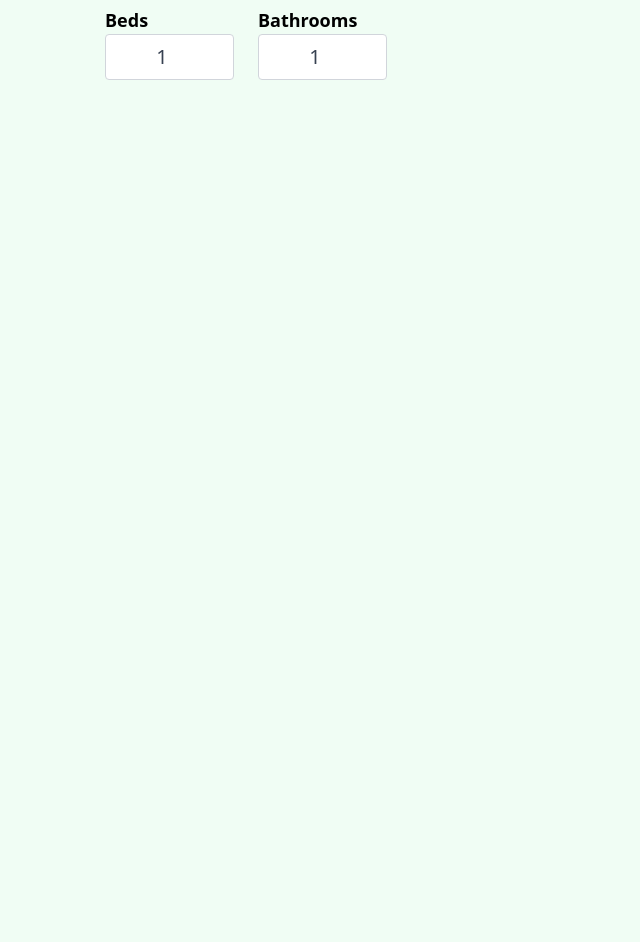
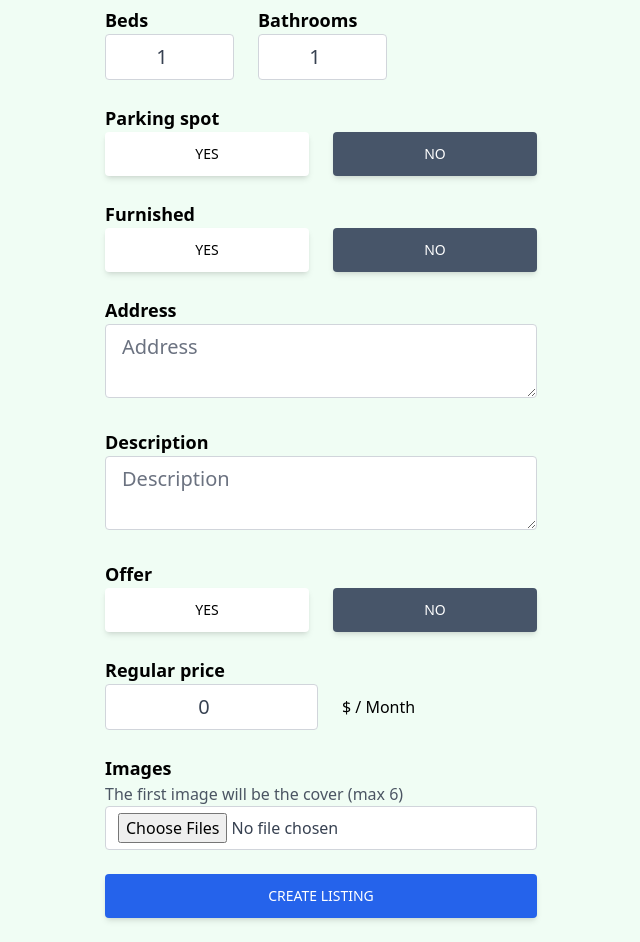
Before and after one commit to SoneThaya/realtor-clone-vite-tailwind-firebase, a React (Vite) app: page /createlisting in a window 1280 px wide. Shown: the part 320-1262 px from the top of the page, without its empty margins (319-959 px from the left). Before the commit the page ends 800 px from the top, so only its background shows below. Built offline with nearby package versions, Linux system fonts and the light colour scheme; no server answers.

Commit message:
completed createListing page

```diff
--- a/src/pages/CreateListing.tsx
+++ b/src/pages/CreateListing.tsx
@@ -6,8 +6,27 @@
     name: "",
     bedrooms: 1,
     bathrooms: 1,
+    parking: false,
+    furnished: false,
+    address: "",
+    description: "",
+    offer: false,
+    regularPrice: 0,
+    discountedPrice: 0,
   });
-  const { type, name, bedrooms, bathrooms } = formData;
+  const {
+    type,
+    name,
+    bedrooms,
+    bathrooms,
+    parking,
+    furnished,
+    address,
+    description,
+    offer,
+    regularPrice,
+    discountedPrice,
+  } = formData;
 
   const handleChange = () => {};
 
@@ -84,6 +103,170 @@
             />
           </div>
         </div>
+        <p className="text-lg mt-6 font-semibold">Parking spot</p>
+        <div className="flex">
+          <button
+            type="button"
+            id="parking"
+            value={true}
+            onClick={handleChange}
+            className={`mr-3 px-7 py-3 font-medium text-sm uppercase shadow-md rounded hover:shadow-lg focus:shadow-lg active:shadow-lg transition duration-150 ease-in-out w-full ${
+              !parking ? "bg-white text-black" : "bg-slate-600 text-white"
+            }`}
+          >
+            Yes
+          </button>
+          <button
+            type="button"
+            id="parking"
+            value={false}
+            onClick={handleChange}
+            className={`ml-3 px-7 py-3 font-medium text-sm uppercase shadow-md rounded hover:shadow-lg focus:shadow-lg active:shadow-lg transition duration-150 ease-in-out w-full ${
+              parking ? "bg-white text-black" : "bg-slate-600 text-white"
+            }`}
+          >
+            No
+          </button>
+        </div>
+        <p className="text-lg mt-6 font-semibold">Furnished</p>
+        <div className="flex">
+          <button
+            type="button"
+            id="furnished"
+            value={true}
+            onClick={handleChange}
+            className={`mr-3 px-7 py-3 font-medium text-sm uppercase shadow-md rounded hover:shadow-lg focus:shadow-lg active:shadow-lg transition duration-150 ease-in-out w-full ${
+              !furnished ? "bg-white text-black" : "bg-slate-600 text-white"
+            }`}
+          >
+            Yes
+          </button>
+          <button
+            type="button"
+            id="furnished"
+            value={false}
+            onClick={handleChange}
+            className={`ml-3 px-7 py-3 font-medium text-sm uppercase shadow-md rounded hover:shadow-lg focus:shadow-lg active:shadow-lg transition duration-150 ease-in-out w-full ${
+              furnished ? "bg-white text-black" : "bg-slate-600 text-white"
+            }`}
+          >
+            No
+          </button>
+        </div>
+        <p className="text-lg mt-6 font-semibold">Address</p>
+        <textarea
+          type="text"
+          id="address"
+          value={address}
+          onChange={handleChange}
+          placeholder="Address"
+          required
+          className="w-full px-4 py-2 text-xl text-gray-700 bg-white border border-gray-300 rounded transition duration-150 ease-in-out focus:text-gray-700 focus:bg-white focus:border-slate-600 mb-6"
+        />
+        <p className="text-lg font-semibold">Description</p>
+        <textarea
+          type="text"
+          id="description"
+          value={description}
+          onChange={handleChange}
+          placeholder="Description"
+          required
+          className="w-full px-4 py-2 text-xl text-gray-700 bg-white border border-gray-300 rounded transition duration-150 ease-in-out focus:text-gray-700 focus:bg-white focus:border-slate-600 mb-6"
+        />
+        <p className="text-lg font-semibold">Offer</p>
+        <div className="flex mb-6">
+          <button
+            type="button"
+            id="offer"
+            value={true}
+            onClick={handleChange}
+            className={`mr-3 px-7 py-3 font-medium text-sm uppercase shadow-md rounded hover:shadow-lg focus:shadow-lg active:shadow-lg transition duration-150 ease-in-out w-full ${
+              !offer ? "bg-white text-black" : "bg-slate-600 text-white"
+            }`}
+          >
+            Yes
+          </button>
+          <button
+            type="button"
+            id="offer"
+            value={false}
+            onClick={handleChange}
+            className={`ml-3 px-7 py-3 font-medium text-sm uppercase shadow-md rounded hover:shadow-lg focus:shadow-lg active:shadow-lg transition duration-150 ease-in-out w-full ${
+              offer ? "bg-white text-black" : "bg-slate-600 text-white"
+            }`}
+          >
+            No
+          </button>
+        </div>
+        <div className="flex items-center mb-6">
+          <div>
+            <p className="text-lg font-semibold">Regular price</p>
+            <div className="flex w-full justify-center items-center space-x-6">
+              <input
+                type="number"
+                id="regularPrice"
+                value={regularPrice}
+                onChange={handleChange}
+                min={50}
+                max={400000000}
+                required
+                className="w-full px-4 py-2 text-xl text-gray-700 bg-white border border-gray-300 rounded transition duration-150 ease-in-out focus:text-gray-700 focus:bg-white focus:border-slate-600 text-center"
+              />
+              {type === "rent" && (
+                <div>
+                  <p className="text-md w-full whitespace-nowrap">$ / Month</p>
+                </div>
+              )}
+            </div>
+          </div>
+        </div>
+        {offer && (
+          <div className="flex items-center mb-6">
+            <div>
+              <p className="text-lg font-semibold">Discounted price</p>
+              <div className="flex w-full justify-center items-center space-x-6">
+                <input
+                  type="number"
+                  id="discountedPrice"
+                  value={discountedPrice}
+                  onChange={handleChange}
+                  min={50}
+                  max={400000000}
+                  required={offer}
+                  className="w-full px-4 py-2 text-xl text-gray-700 bg-white border border-gray-300 rounded transition duration-150 ease-in-out focus:text-gray-700 focus:bg-white focus:border-slate-600 text-center"
+                />
+                {type === "rent" && (
+                  <div>
+                    <p className="text-md w-full whitespace-nowrap">
+                      $ / Month
+                    </p>
+                  </div>
+                )}
+              </div>
+            </div>
+          </div>
+        )}
+        <div className="mb-6">
+          <p className="text-lg font-semibold">Images</p>
+          <p className="text-gray-600">
+            The first image will be the cover (max 6)
+          </p>
+          <input
+            type="file"
+            id="images"
+            onChange={handleChange}
+            accept=".jpg,.png,.jpeg"
+            multiple
+            required
+            className="w-full px-3 py-1.5 text-gray-700 bg-white border border-gray-300 rounded transition duration-150 ease-in-out focus:bg-white focus:border-slate-600"
+          />
+        </div>
+        <button
+          type="submit"
+          className="mb-6 w-full px-7 py-3 bg-blue-600 text-white font-medium text-sm uppercase rounded shadow-md hover:bg-blue-700 hover:shadow-lg focus:bg-blue-700 focus:shadow-lg active:bg-blue-800 active:shadow-xl transition duration-150 ease-in-out"
+        >
+          Create Listing
+        </button>
       </form>
     </main>
   );
```
